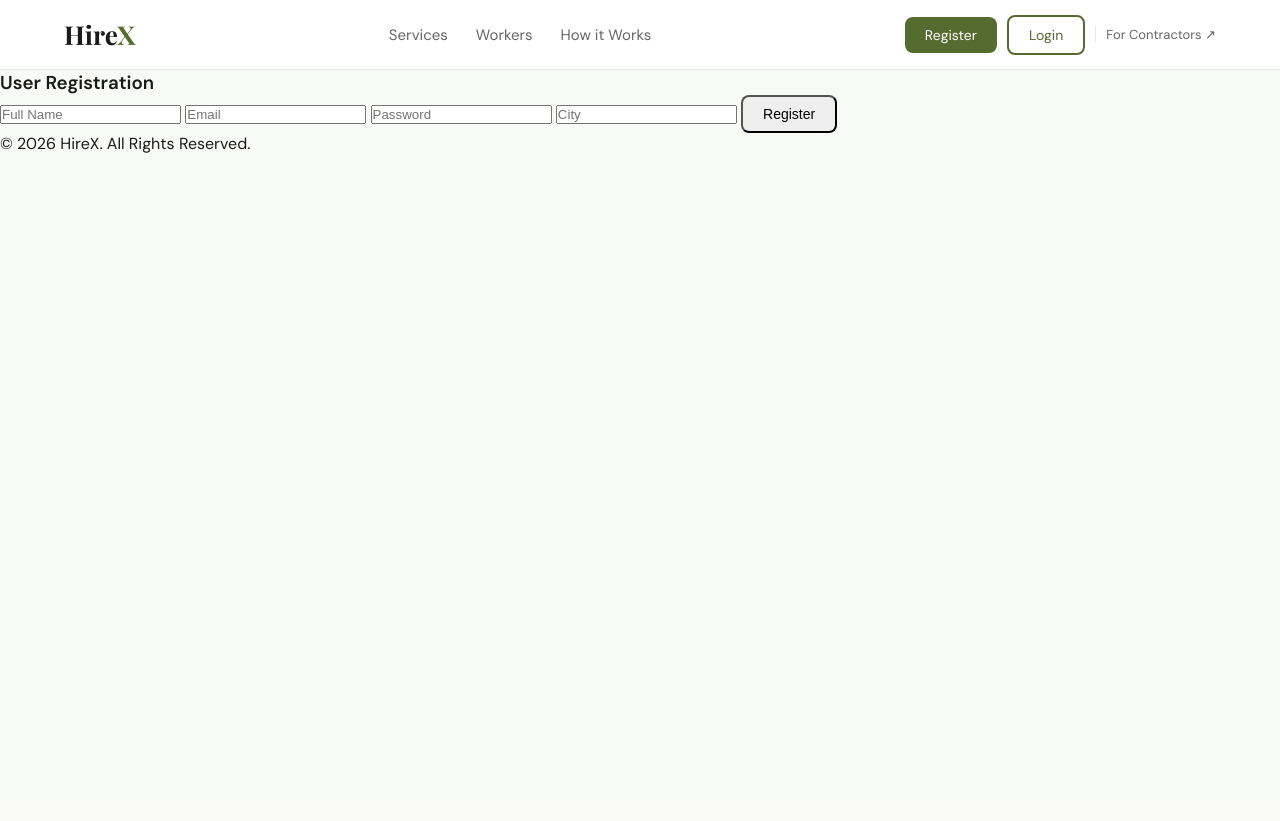
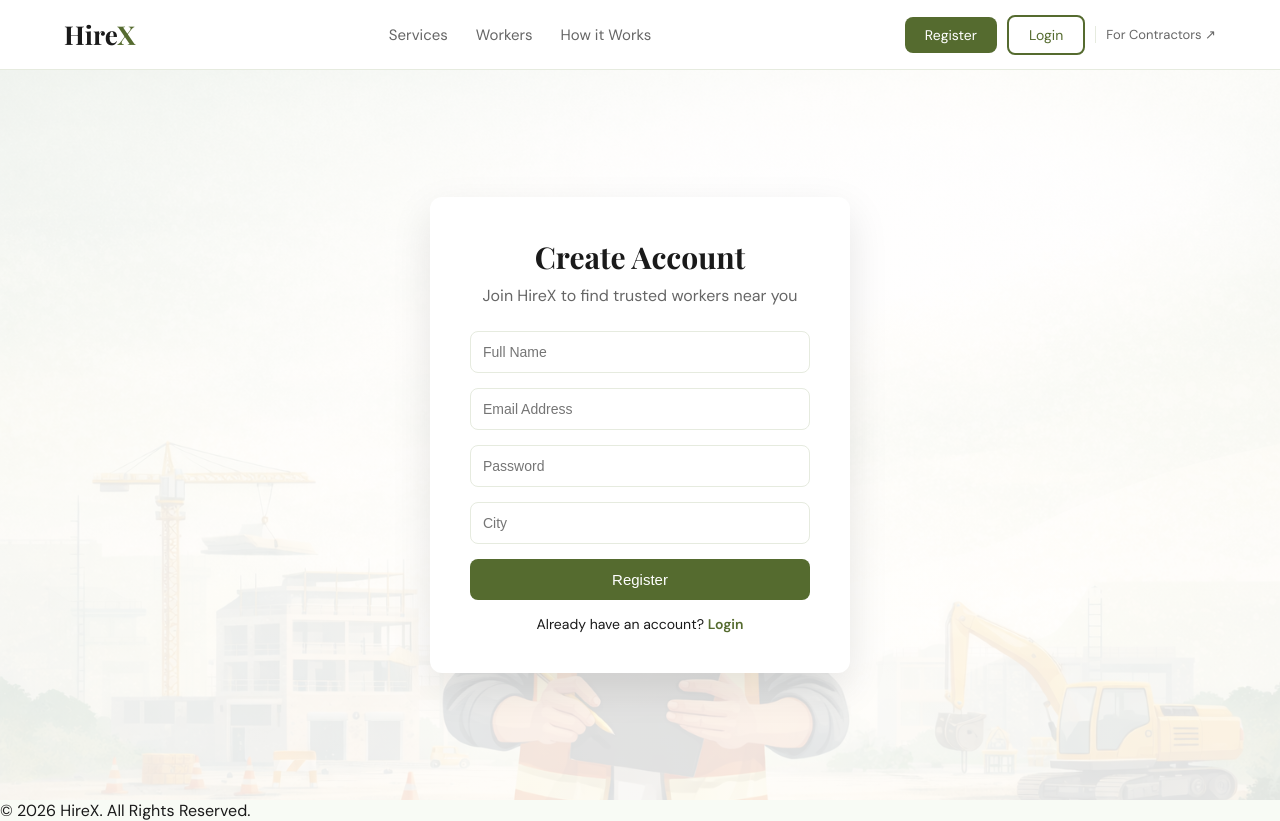
Before and after one commit to sajeerrr/Project-Hirex, a PHP site: page /register.php in a window 1280 px wide. Before the commit the page ends 153 px from the top, so only its background shows below. Run offline with PHP 8.4, Linux system fonts and the light colour scheme.

Commit message:
register-page completed

```diff
--- a/assets/css/styles.css
+++ b/assets/css/styles.css
@@ -284,6 +284,16 @@ transition:0.3s;
 
 
 
+
+
+
+
+
+
+
+
+
+
 /* LOGIN PAGE */
 
 .login-section{
@@ -382,3 +392,115 @@ text-decoration:none;
 font-weight:600;
 
 }
+
+
+
+
+
+
+
+
+
+
+
+
+
+
+/* REGISTER PAGE */
+
+.register-section{
+
+min-height:calc(100vh - 70px);
+
+display:flex;
+align-items:center;
+justify-content:center;
+
+background:
+linear-gradient(rgba(255,255,255,0.85), rgba(255,255,255,0.85)),
+url("../images/bg.png");
+
+background-size:cover;
+background-position:center;
+
+}
+
+.register-container{
+
+width:420px;
+max-width:90%;
+background:white;
+padding:40px;
+border-radius:12px;
+box-shadow:0 15px 40px rgba(0,0,0,0.1);
+text-align:center;
+
+}
+
+.register-title{
+
+font-family:'Playfair Display',serif;
+font-size:30px;
+margin-bottom:8px;
+
+}
+
+.register-sub{
+
+color:var(--muted);
+margin-bottom:25px;
+
+}
+
+.register-form input{
+
+width:100%;
+padding:12px;
+margin-bottom:15px;
+border:1px solid var(--border);
+border-radius:8px;
+font-size:14px;
+
+}
+
+.register-form input:focus{
+
+outline:none;
+border-color:var(--olive);
+
+}
+
+.register-btn{
+
+width:100%;
+padding:12px;
+background:var(--olive);
+color:white;
+border:none;
+border-radius:8px;
+font-size:15px;
+cursor:pointer;
+transition:0.3s;
+
+}
+
+.register-btn:hover{
+
+background:var(--olive-light);
+
+}
+
+.register-login{
+
+margin-top:15px;
+font-size:14px;
+
+}
+
+.register-login a{
+
+color:var(--olive);
+text-decoration:none;
+font-weight:600;
+
+}
--- a/register.php
+++ b/register.php
@@ -1,20 +1,58 @@
 <?php include("includes/header.php"); ?>
 
-<div class="container py-5">
-    <div class="row justify-content-center">
-        <div class="col-md-5">
-            <div class="card shadow p-4">
-                <h3 class="text-center mb-3">User Registration</h3>
-                <form method="POST">
-                    <input type="text" class="form-control mb-3" placeholder="Full Name" required>
-                    <input type="email" class="form-control mb-3" placeholder="Email" required>
-                    <input type="password" class="form-control mb-3" placeholder="Password" required>
-                    <input type="text" class="form-control mb-3" placeholder="City" required>
-                    <button class="btn btn-warning w-100">Register</button>
-                </form>
-            </div>
-        </div>
-    </div>
+<section class="register-section">
+
+<div class="register-container">
+
+<h2 class="register-title">Create Account</h2>
+
+<p class="register-sub">
+Join HireX to find trusted workers near you
+</p>
+
+<form class="register-form" method="POST">
+
+<input
+type="text"
+name="name"
+placeholder="Full Name"
+required
+>
+
+<input
+type="email"
+name="email"
+placeholder="Email Address"
+required
+>
+
+<input
+type="password"
+name="password"
+placeholder="Password"
+required
+>
+
+<input
+type="text"
+name="city"
+placeholder="City"
+required
+>
+
+<button type="submit" class="register-btn">
+Register
+</button>
+
+</form>
+
+<p class="register-login">
+Already have an account?
+<a href="login.php">Login</a>
+</p>
+
 </div>
 
+</section>
+
 <?php include("includes/footer.php"); ?>
```
